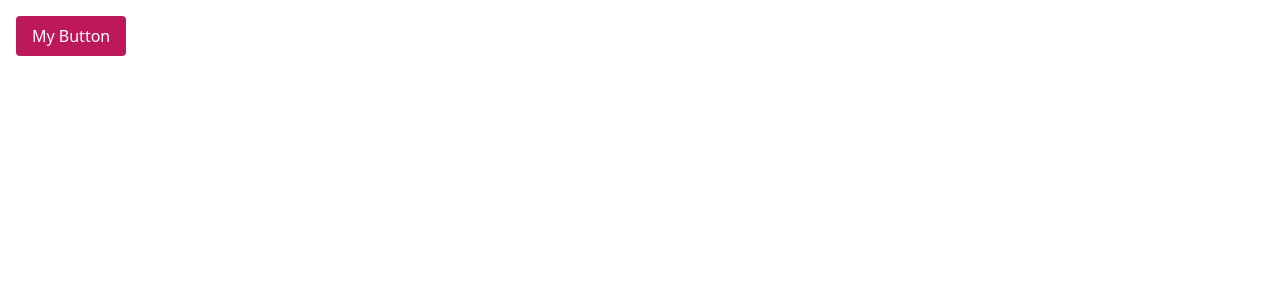
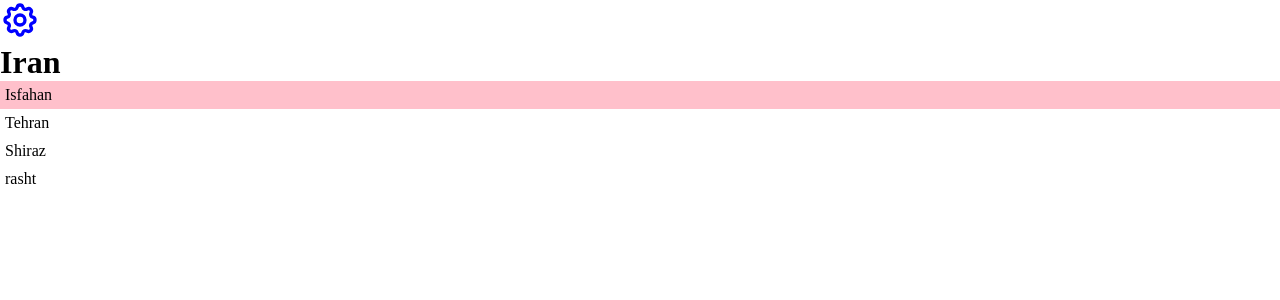
Before and after one commit to fatemehamedani/react-mosh, a React (Vite) app: page / in a window 1280 px wide. Shown: the top 300 px of the page. Built offline with nearby package versions, Linux system fonts and the light colour scheme.

Commit message:
Styling Components

```diff
--- a/package.json
+++ b/package.json
@@ -10,8 +10,11 @@
     "preview": "vite preview"
   },
   "dependencies": {
+    "@types/styled-components": "^5.1.34",
     "react": "^18.3.1",
-    "react-dom": "^18.3.1"
+    "react-dom": "^18.3.1",
+    "react-icons": "^4.7.1",
+    "styled-components": "^6.1.14"
   },
   "devDependencies": {
     "@eslint/js": "^9.17.0",
--- a/src/App.tsx
+++ b/src/App.tsx
@@ -1,18 +1,17 @@
-import { useState } from "react";
-import Button from "./components/Button";
-import Alert from "./components/Alert";
 
-function App() {
+import { HiOutlineCog } from "react-icons/hi";
+import ListGroup from './components/ListGroup';
 
-  const [alertVisible, setAlertVisibility] = useState(false);
+const App = () => {
+
+  const items = ["Isfahan", "Tehran", "Shiraz", "rasht"];
 
   return (
     <div>
-      {alertVisible && (
-        <Alert onClose={() => setAlertVisibility(false)}>My Alert</Alert>
-      )}
-      <Button onclick={() => setAlertVisibility(true)}>My Button</Button>
+      <HiOutlineCog color="blue" size={40}/>
+      <ListGroup heading='Iran' items={items} onSelectItem={() => {}}/>
     </div>
-  );
+  )
 }
-export default App;
+
+export default App
--- a/src/components/Button.tsx
+++ /dev/null
@@ -1,20 +0,0 @@
-
-
-interface Props {
-  children: string;
-  onclick: () => void;
-}
-
-const Button = ({ children, onclick }: Props) => {
-    return (
-
-        <button
-          className="px-4 py-2 bg-pink-700 text-white text-bold rounded hover:bg-pink-400 focus:outline-none focus:right-2 focus:ring-pink-500 ml-4 mt-4"
-          onClick={onclick}
-        >
-          {children}
-        </button>
-    );
-};
-
-export default Button;
--- /dev/null
+++ b/src/components/ListGroup.css
@@ -0,0 +1,14 @@
+* {
+margin: 0;
+padding: 0;
+box-sizing: border-box;
+}
+.listGroup
+{
+    list-style: none;
+    padding: 0;
+}
+
+.container{
+    background-color: pink;
+}
--- a/src/components/ListGroup.tsx
+++ b/src/components/ListGroup.tsx
@@ -1,36 +1,48 @@
 import { useState } from "react";
+import "./ListGroup.css";
+import styled from "styled-components";
+
+const Ul = styled.ul`
+  list-style: none;
+  padding: 0;
+`;
+
+interface LiProps {
+  active: boolean;
+}
+
+const Li = styled.li<LiProps>`
+  padding: 5px;
+  background: ${(props) => (props.active ? "pink" : "none")};
+`;
 
 interface Props {
   items: string[];
-    heading: string;
-    onSelectItem: (item: string) => void;
+  heading: string;
+  onSelectItem: (item: string) => void;
 }
 
-function ListGroup({ items, heading , onSelectItem }: Props) {
+function ListGroup({ items, heading, onSelectItem }: Props) {
   const [selectedIndex, setSelectedIndex] = useState(0);
   return (
     <>
       <div className="border rounded-lg shadow-lg p-4">
-        <ul className=" divide-y divide-gray-200 ">
-                  <h1 className="py-4 font-bold text-4xl">{heading}</h1>
+        <Ul className=" divide-y divide-gray-200">
+          <h1 className="py-4 font-bold text-4xl">{heading}</h1>
           {items.length === 0 && <p>No item found</p>}
           {items.map((item, index) => (
-            <li
-              className={
-                selectedIndex === index
-                  ? "p-4 list-group active:bg-blue-700"
-                  : "list-group"
-              }
+            <Li
+              active={selectedIndex === index}
               key={item}
               onClick={() => {
-                  setSelectedIndex(index);
-                  onSelectItem(item);
+                setSelectedIndex(index);
+                onSelectItem(item);
               }}
             >
               {item}
-            </li>
+            </Li>
           ))}
-        </ul>
+        </Ul>
       </div>
     </>
   );
--- a/src/index.css
+++ b/src/index.css
@@ -1,3 +1,3 @@
-@tailwind base;
+/* @tailwind base;
 @tailwind components;
-@tailwind utilities;
+@tailwind utilities; */
```
Also changed, not shown: src/Alert.tsx (renamed from src/components/Alert.tsx), 1 other file (tests, documents, lock files or other folders).
